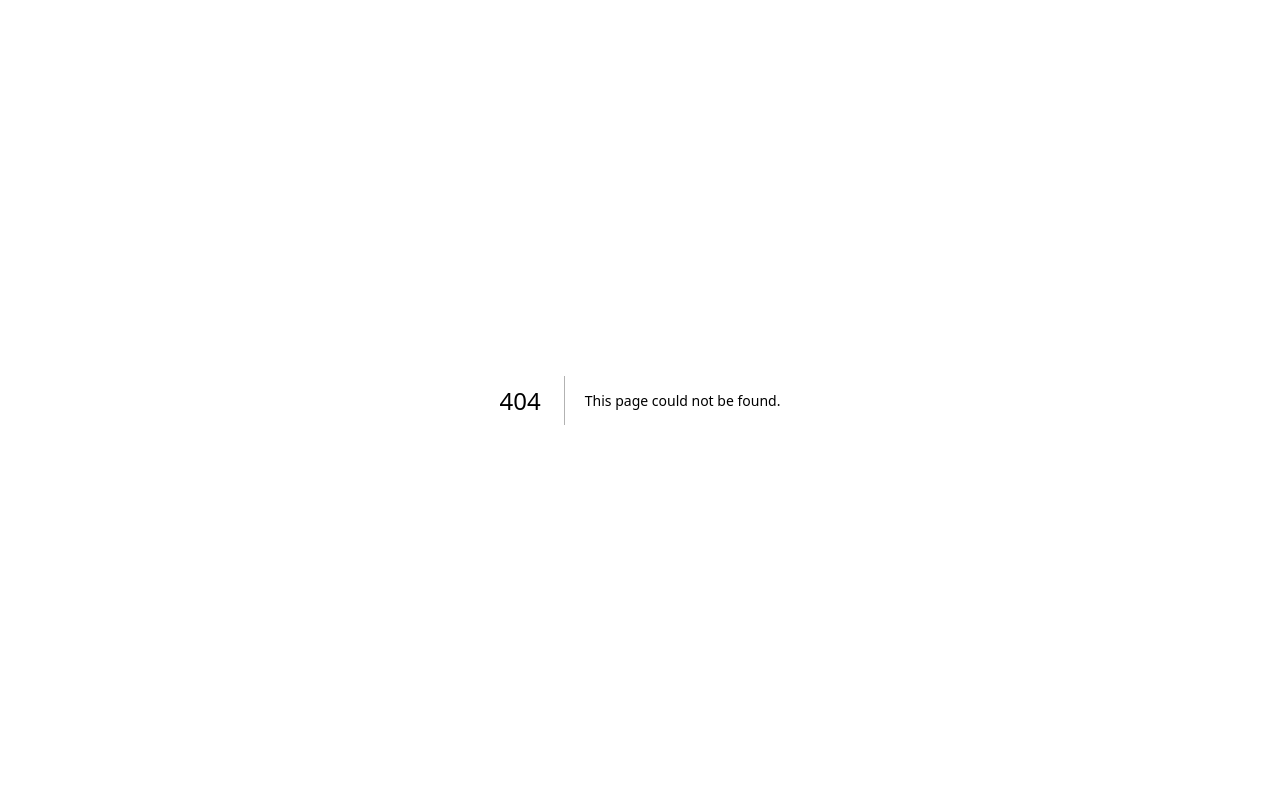
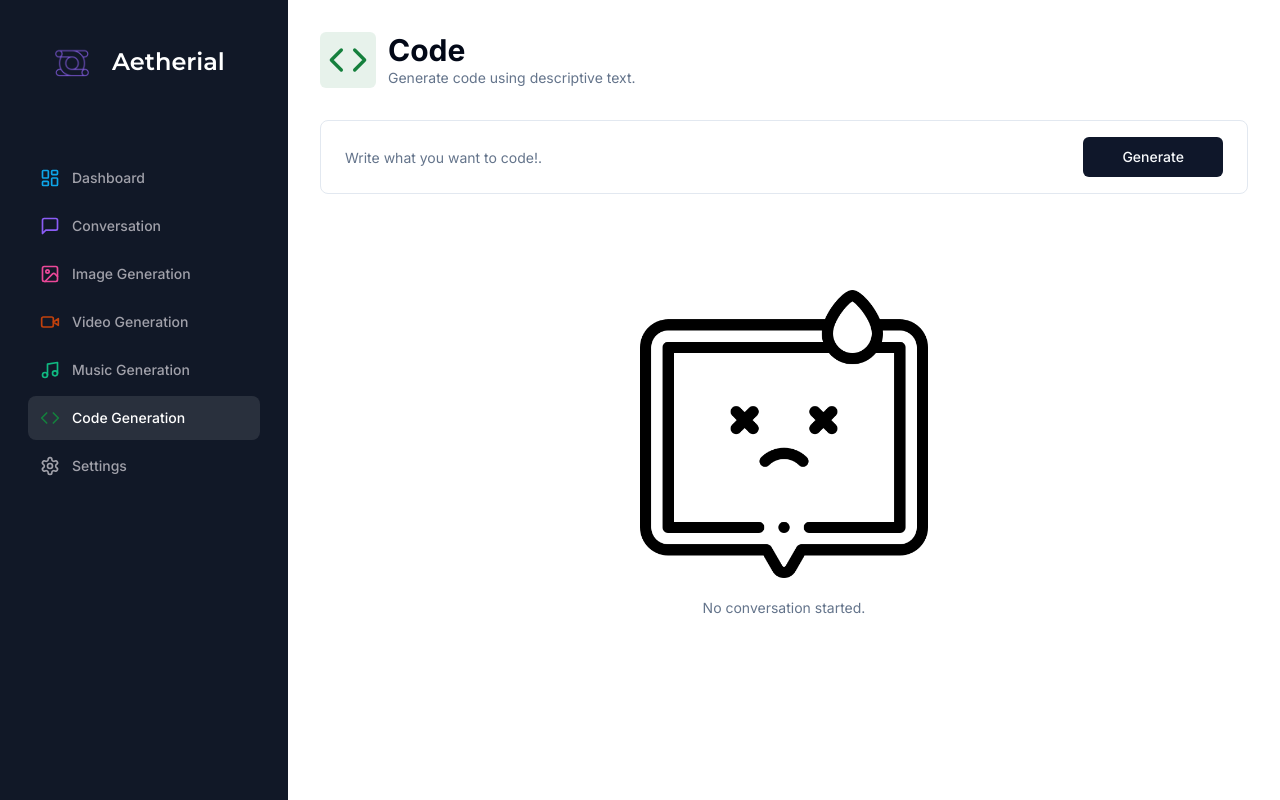
Before and after one commit to JoseAl05/ai-project, a Next.js app: page /code in a window 1280 px wide. Before the commit this address had no page. Built offline with nearby package versions, Linux system fonts and the light colour scheme.

Commit message:
created code page and constants

```diff
--- /dev/null
+++ b/app/(dashboard)/(routes)/code/constants.ts
@@ -0,0 +1,7 @@
+import * as z from 'zod';
+
+export const formSchema = z.object({
+    prompt: z.string().min(1,{
+        message: 'Prompt is required'
+    })
+})
--- /dev/null
+++ b/app/(dashboard)/(routes)/code/page.tsx
@@ -0,0 +1,145 @@
+'use client'
+
+import { zodResolver } from '@hookform/resolvers/zod';
+import { Code } from 'lucide-react';
+import { useRouter } from 'next/navigation';
+import { ChatCompletionRequestMessage } from 'openai';
+import { useState } from 'react';
+import { useForm } from 'react-hook-form';
+import { cn } from '@/lib/utils';
+import axios from 'axios';
+import ReactMarkdown from 'react-markdown';
+
+import BotAvatar from '@/components/bot-avatar/BotAvatar';
+import EmptyState from '@/components/empty-state/EmptyState';
+import Header from '@/components/header/Header';
+import LoadingState from '@/components/loading-state/LoadingState';
+import { Button } from '@/components/ui/button';
+import { Form, FormControl, FormField, FormItem } from '@/components/ui/form';
+import { Input } from '@/components/ui/input';
+import UserAvatar from '@/components/user-avatar/UserAvatar';
+import { formSchema } from './constants';
+
+const CodePage = () => {
+
+    const router = useRouter();
+    const [messages, setMessages] = useState<ChatCompletionRequestMessage[]>([])
+
+    const form = useForm<z.infer<typeof formSchema>>({
+        resolver: zodResolver(formSchema),
+        defaultValues: {
+            prompt: ''
+        }
+    });
+
+    const isLoading = form.formState.isSubmitting;
+
+    const onSubmit = async (values: z.infer<typeof formSchema>) => {
+        try {
+            const userMessage: ChatCompletionRequestMessage = {
+                role: 'user',
+                content: values.prompt
+            };
+
+            const newMessages = [...messages, userMessage];
+
+            const response = await axios.post('/api/code', {
+                messages: newMessages,
+            })
+
+            setMessages((current) => [...current, userMessage, response.data]);
+            form.reset();
+        } catch (error: any) {
+            // TO-DO: Open Pro Modal
+            console.log(error);
+        } finally {
+            router.refresh();
+        }
+    }
+
+
+    return (
+        <div>
+            <Header
+                title='Code'
+                description='Generate code using descriptive text.'
+                icon={Code}
+                iconColor='text-green-700'
+                bgColor='bg-green-700/10'
+            />
+            <div className='px-4 lg:px-8'>
+                <div>
+                    <Form {...form}>
+                        <form
+                            onSubmit={form.handleSubmit(onSubmit)}
+                            className='grid grid-cols-12 gap-2 rounded-lg border w-full p-4 px-3 focus-within:shadow-sm md:px-6'
+                        >
+                            <FormField
+                                name='prompt'
+                                render={({ field }) => (
+                                    <FormItem className='col-span-12 lg:col-span-10'>
+                                        <FormControl className='m-0 p-0'>
+                                            <Input
+                                                className='border-0 outline-none focus-visible:ring-0 focus-visible:ring-transparent'
+                                                disabled={isLoading}
+                                                placeholder='Write what you want to code!.'
+                                                {...field}
+                                            />
+                                        </FormControl>
+                                    </FormItem>
+                                )}
+                            />
+                            <Button className='col-span-12 w-full lg:col-span-2' disabled={isLoading}>
+                                Generate
+                            </Button>
+                        </form>
+                    </Form>
+                </div>
+                <div className='space-y-4 mt-4'>
+                    {isLoading && (
+                        <div className='flex justify-center items-center p-8 rounded-lg w-full bg-muted'>
+                            <LoadingState />
+                        </div>
+                    )}
+                    {messages.length === 0 && !isLoading && (
+                        <EmptyState
+                            label='No conversation started.'
+                        />
+                    )}
+                    <div className='flex flex-col-reverse gap-y-4'>
+                        {messages.map(message => (
+                            <div
+                                key={message.content}
+                                className={
+                                    cn(
+                                        'flex items-start w-full p-8 gap-x-8 rounded-lg',
+                                        message.role === 'user' ? 'bg-white border border-black/10' : 'bg-muted'
+                                    )
+                                }
+                            >
+                                {message.role === 'user' ? <UserAvatar /> : <BotAvatar />}
+                                <ReactMarkdown
+                                    components={{
+                                        pre:({node, ...props}) => (
+                                            <div className='overflow-auto w-full my-2 p-3 bg-black/10 rounded-lg'>
+                                                <pre {...props}/>
+                                            </div>
+                                        ),
+                                        code:({node,...props}) => (
+                                             <code className='bg-black/10 rounded-lg p-1' {...props}/>
+                                        )
+                                    }}
+                                    className='text-sm overflow-hidden leading-7'
+                                >
+                                    {message.content || ''}
+                                </ReactMarkdown>
+                            </div>
+                        ))}
+                    </div>
+                </div>
+            </div>
+        </div>
+    );
+}
+
+export default CodePage;
```
